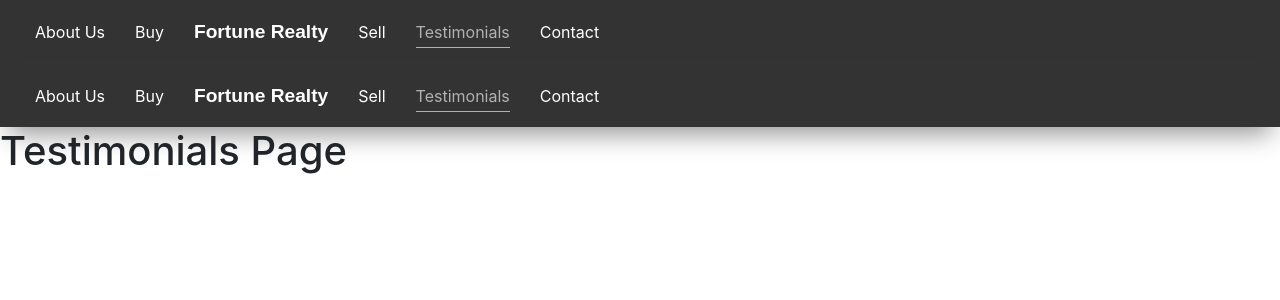
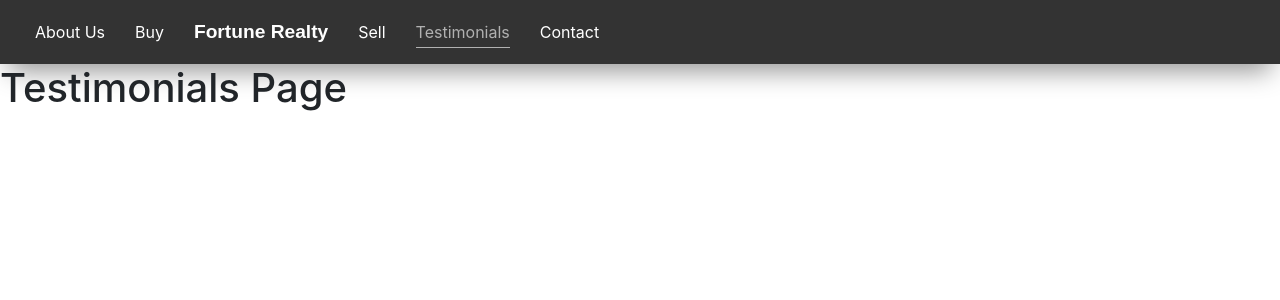
Before and after one commit to kalmontee/FortuneRealty, a React (Create React App) app in the folder client/: page /testimonials in a window 1280 px wide. Shown: the top 300 px of the page. Built offline with nearby package versions, Linux system fonts and the light colour scheme.

Commit message:
Removed NavBar Component.

```diff
--- a/client/src/pages/Testimonials.js
+++ b/client/src/pages/Testimonials.js
@@ -1,13 +1,11 @@
 import React, { Component } from 'react';
-import NavBar from '../components/NavBar/NavBar';
 
 class Testimonials extends Component {
   render() {
     return (
-      <div>
-        <NavBar />
+      <>
         <h1>Testimonials Page</h1>
-      </div>
+      </>
     )
   }
 }
```
